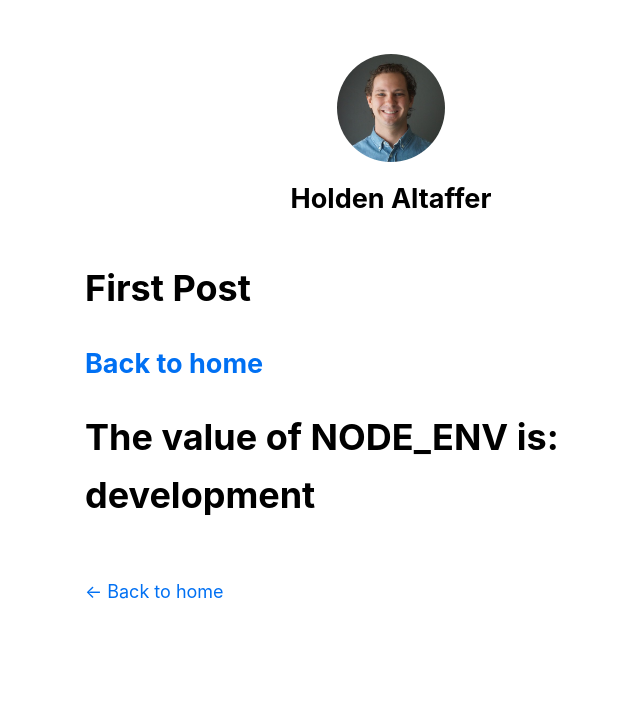
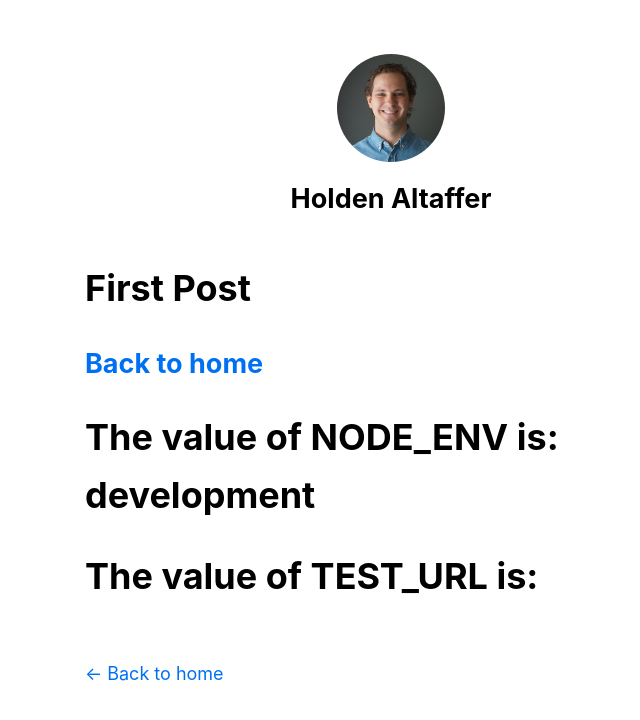
Before and after one commit to Cl3arglass/nextjs-test, a Next.js app: page /posts/first-post in a window 1280 px wide. Shown: the top 720 px of the page, without its empty margins (249-889 px from the left). Built offline with nearby package versions, Linux system fonts and the light colour scheme.

Commit message:
env var test

```diff
--- a/pages/posts/first-post.js
+++ b/pages/posts/first-post.js
@@ -15,6 +15,7 @@ export default function FirstPost() {
         </Link>
       </h2>
       <h1>The value of NODE_ENV is: {process.env.NODE_ENV}</h1>
+      <h1>The value of TEST_URL is: {process.env.TEST_URL}</h1>
     </Layout>
   )
 }
```
